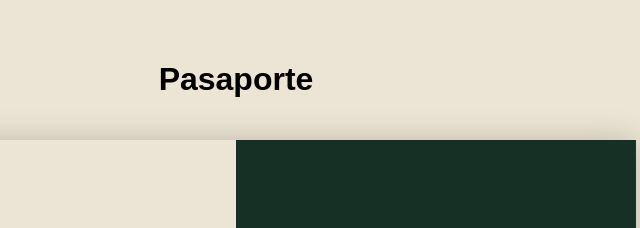
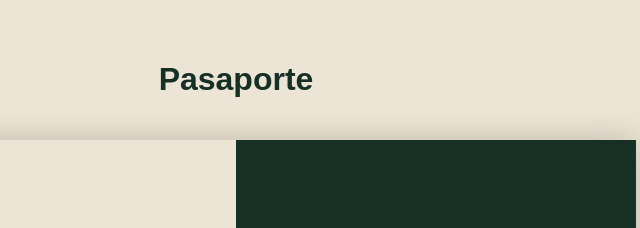
Before and after one commit to antoniacaceresn/Pasaporte-, a plain HTML site: page index.html in a window 1280 px wide. Shown: the top 228 px of the page, 404-1044 px from the left. Drawn offline with nearby package versions, Linux system fonts and the light colour scheme.

Commit message:
Update index.html

```diff
--- a/index.html
+++ b/index.html
@@ -81,7 +81,7 @@
 </head>
 <body>
 
-  <h1>Pasaporte</h1>
+  <h1 style="color: #173026;">Pasaporte</h1>
 
   <div id="flipbook">
     <div class="hard"><img src="pages/cover.png" alt="Portada"></div>
```
